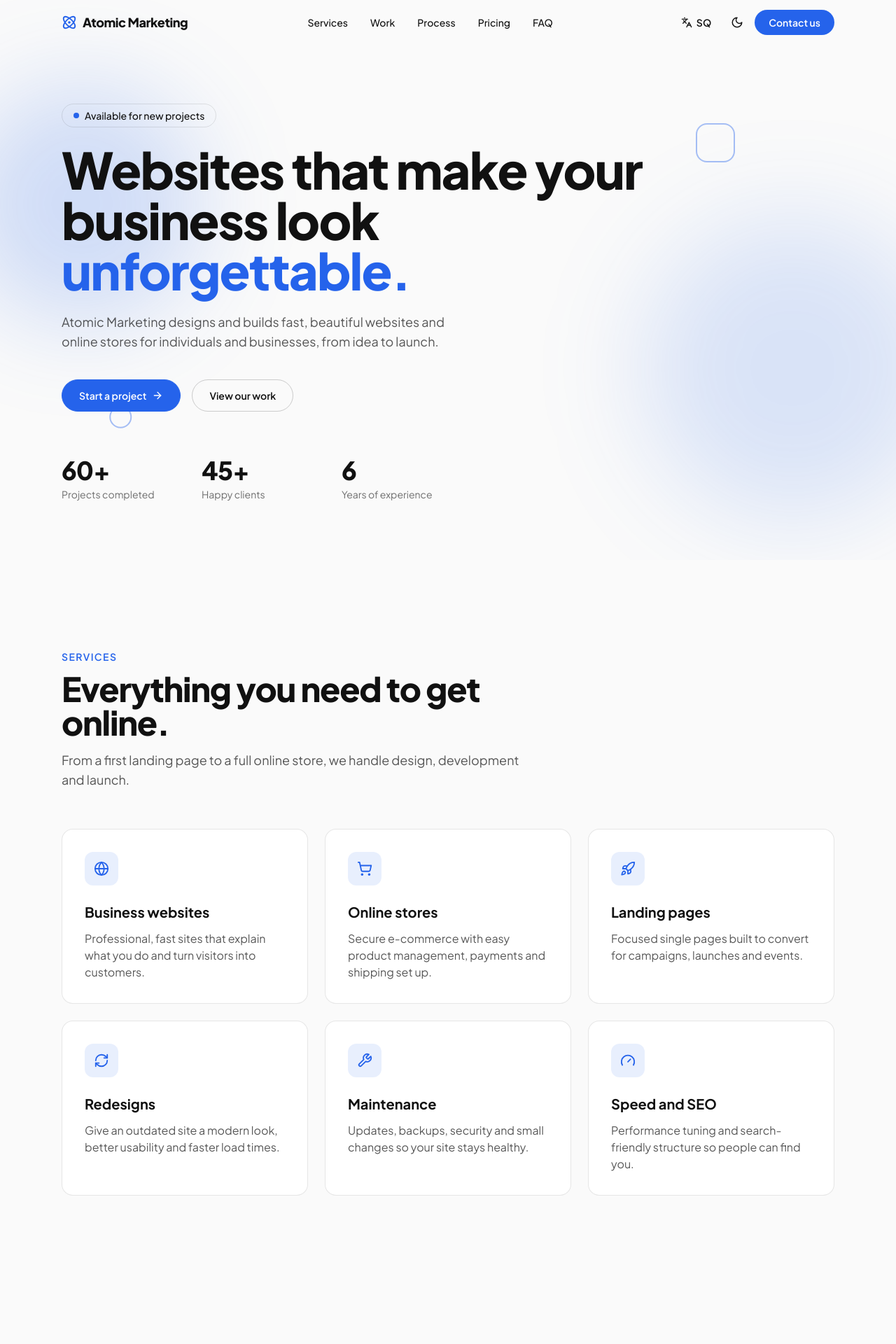
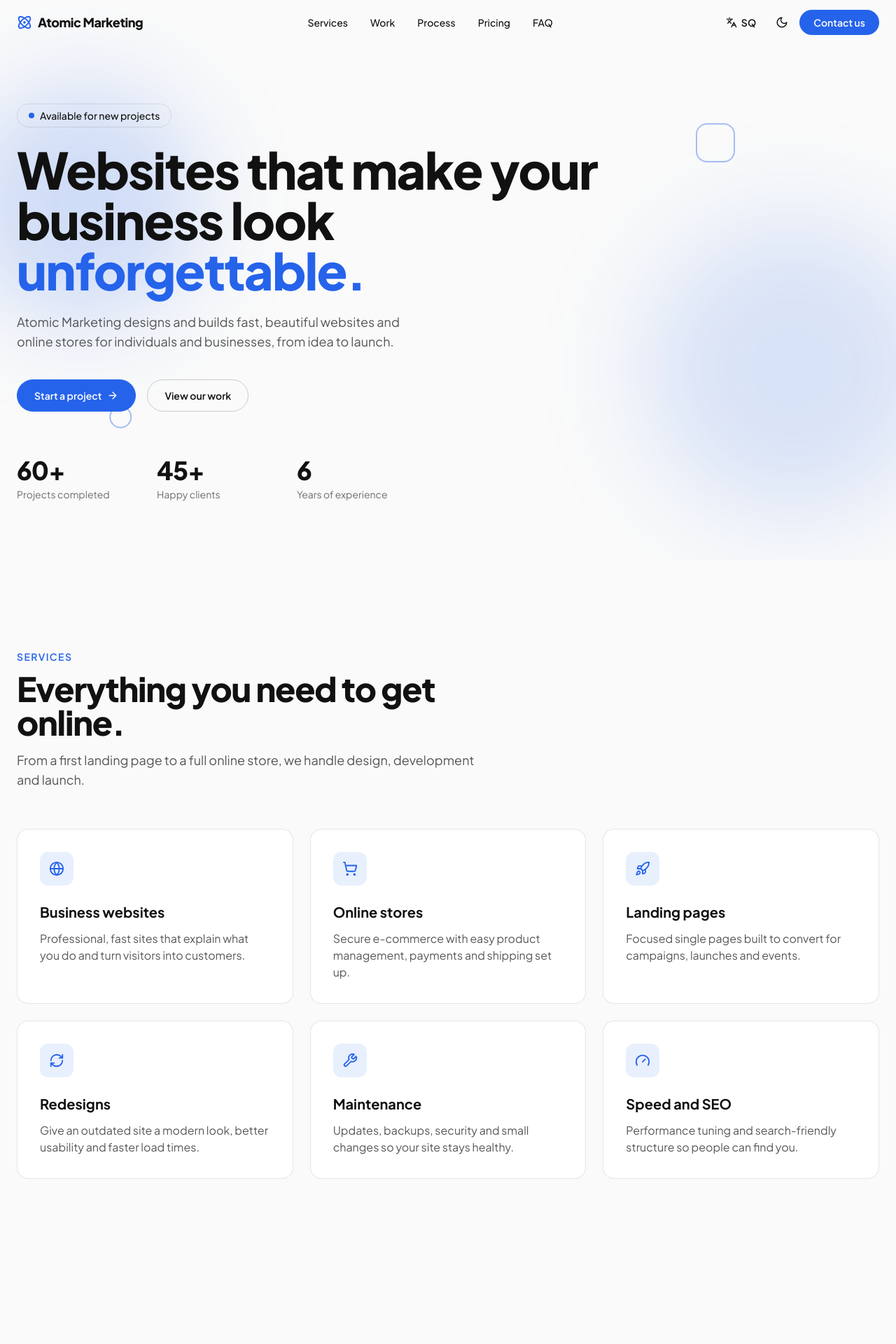
Before and after one commit to shkrelinuri/atomic-marketing, a React (Vite) app: page / in a window 1280 px wide. Shown: the top 1920 px of the page at 70% size. Built offline with nearby package versions, Linux system fonts and the light colour scheme.

Commit message:
Widen layout and scale up on very large screens

```diff
--- a/src/components/Contact.jsx
+++ b/src/components/Contact.jsx
@@ -72,7 +72,7 @@ export default function Contact() {
     );
 
   return (
-    <section id="contact" className="mx-auto max-w-6xl px-6 py-24 sm:py-32">
+    <section id="contact" className="mx-auto max-w-7xl px-6 py-24 sm:py-32">
       <div className="grid gap-14 lg:grid-cols-2">
         <div>
           <SectionHeading eyebrow={contact.eyebrow} title={contact.title} description={contact.description} />
--- a/src/components/Footer.jsx
+++ b/src/components/Footer.jsx
@@ -5,7 +5,7 @@ export default function Footer() {
   const { navLinks, site, ui } = useContent();
   return (
     <footer className="border-t border-ink/10 dark:border-paper/10">
-      <div className="mx-auto flex max-w-6xl flex-col items-center justify-between gap-6 px-6 py-10 md:flex-row">
+      <div className="mx-auto flex max-w-7xl flex-col items-center justify-between gap-6 px-6 py-10 md:flex-row">
         <a href="#top" className="flex items-center gap-2 font-extrabold tracking-tight">
           <Atom size={20} className="text-accent" aria-hidden="true" />
           {site.brand}
--- a/src/components/Hero.jsx
+++ b/src/components/Hero.jsx
@@ -50,7 +50,7 @@ export default function Hero() {
         variants={container}
         initial="hidden"
         animate="show"
-        className="relative mx-auto w-full max-w-6xl px-6 py-20"
+        className="relative mx-auto w-full max-w-7xl px-6 py-20"
       >
         <motion.p
           variants={item}
--- a/src/components/Navbar.jsx
+++ b/src/components/Navbar.jsx
@@ -43,7 +43,7 @@ export default function Navbar({ dark, onToggleTheme }) {
           : "border-b border-transparent"
       }`}
     >
-      <nav aria-label="Main" className="mx-auto flex h-16 max-w-6xl items-center justify-between px-6">
+      <nav aria-label="Main" className="mx-auto flex h-16 max-w-7xl items-center justify-between px-6">
         <a href="#top" className="flex items-center gap-2 text-lg font-extrabold tracking-tight">
           <Atom size={22} className="text-accent" aria-hidden="true" />
           {site.brand}
--- a/src/components/Portfolio.jsx
+++ b/src/components/Portfolio.jsx
@@ -65,7 +65,7 @@ export default function Portfolio() {
   const project = active === null ? null : portfolio.projects[active];
 
   return (
-    <section id="portfolio" className="mx-auto max-w-6xl px-6 py-24 sm:py-32">
+    <section id="portfolio" className="mx-auto max-w-7xl px-6 py-24 sm:py-32">
       <SectionHeading eyebrow={portfolio.eyebrow} title={portfolio.title} description={portfolio.description} />
 
       <ul className="mt-14 grid gap-6 sm:grid-cols-2">
--- a/src/components/Pricing.jsx
+++ b/src/components/Pricing.jsx
@@ -7,7 +7,7 @@ import Button from "./Button";
 export default function Pricing() {
   const { pricing, ui } = useContent();
   return (
-    <section id="pricing" className="mx-auto max-w-6xl px-6 py-24 sm:py-32">
+    <section id="pricing" className="mx-auto max-w-7xl px-6 py-24 sm:py-32">
       <SectionHeading eyebrow={pricing.eyebrow} title={pricing.title} description={pricing.description} />
 
       <ul className="mt-14 grid items-stretch gap-6 lg:grid-cols-3">
--- a/src/components/Process.jsx
+++ b/src/components/Process.jsx
@@ -6,7 +6,7 @@ import SectionHeading from "./SectionHeading";
 export default function Process() {
   const { process } = useContent();
   return (
-    <section id="process" className="mx-auto max-w-6xl px-6 py-24 sm:py-32">
+    <section id="process" className="mx-auto max-w-7xl px-6 py-24 sm:py-32">
       <SectionHeading eyebrow={process.eyebrow} title={process.title} />
 
       <ol className="relative mt-14 grid gap-10 lg:grid-cols-4 lg:gap-6">
--- a/src/components/Services.jsx
+++ b/src/components/Services.jsx
@@ -9,7 +9,7 @@ const icons = { Globe, ShoppingCart, Rocket, RefreshCw, Wrench, Gauge };
 export default function Services() {
   const { services } = useContent();
   return (
-    <section id="services" className="mx-auto max-w-6xl px-6 py-24 sm:py-32">
+    <section id="services" className="mx-auto max-w-7xl px-6 py-24 sm:py-32">
       <SectionHeading eyebrow={services.eyebrow} title={services.title} description={services.description} />
 
       <ul className="mt-14 grid gap-6 sm:grid-cols-2 lg:grid-cols-3">
--- a/src/components/Skills.jsx
+++ b/src/components/Skills.jsx
@@ -11,7 +11,7 @@ export default function Skills() {
   const loop = [...skills.items, ...skills.items];
   return (
     <section aria-label="Skills" className="py-16 sm:py-24">
-      <div className="mx-auto max-w-6xl px-6">
+      <div className="mx-auto max-w-7xl px-6">
         <SectionHeading eyebrow={skills.eyebrow} title={skills.title} />
         {/* Clipped to the content width; edges fade out */}
         <Reveal className="group mt-12 overflow-hidden [-webkit-mask-image:linear-gradient(to_right,transparent,black_8%,black_92%,transparent)] [mask-image:linear-gradient(to_right,transparent,black_8%,black_92%,transparent)]">
--- a/src/index.css
+++ b/src/index.css
@@ -6,6 +6,17 @@
   html {
     scroll-behavior: smooth;
     scroll-padding-top: 5rem; /* offset for sticky navbar */
+  }
+  /* Scale everything (rem-based) up on very large screens */
+  @media (min-width: 1920px) {
+    html {
+      font-size: 112.5%;
+    }
+  }
+  @media (min-width: 2560px) {
+    html {
+      font-size: 125%;
+    }
   }
   body {
     @apply bg-paper font-sans text-ink antialiased transition-colors duration-300;
```
